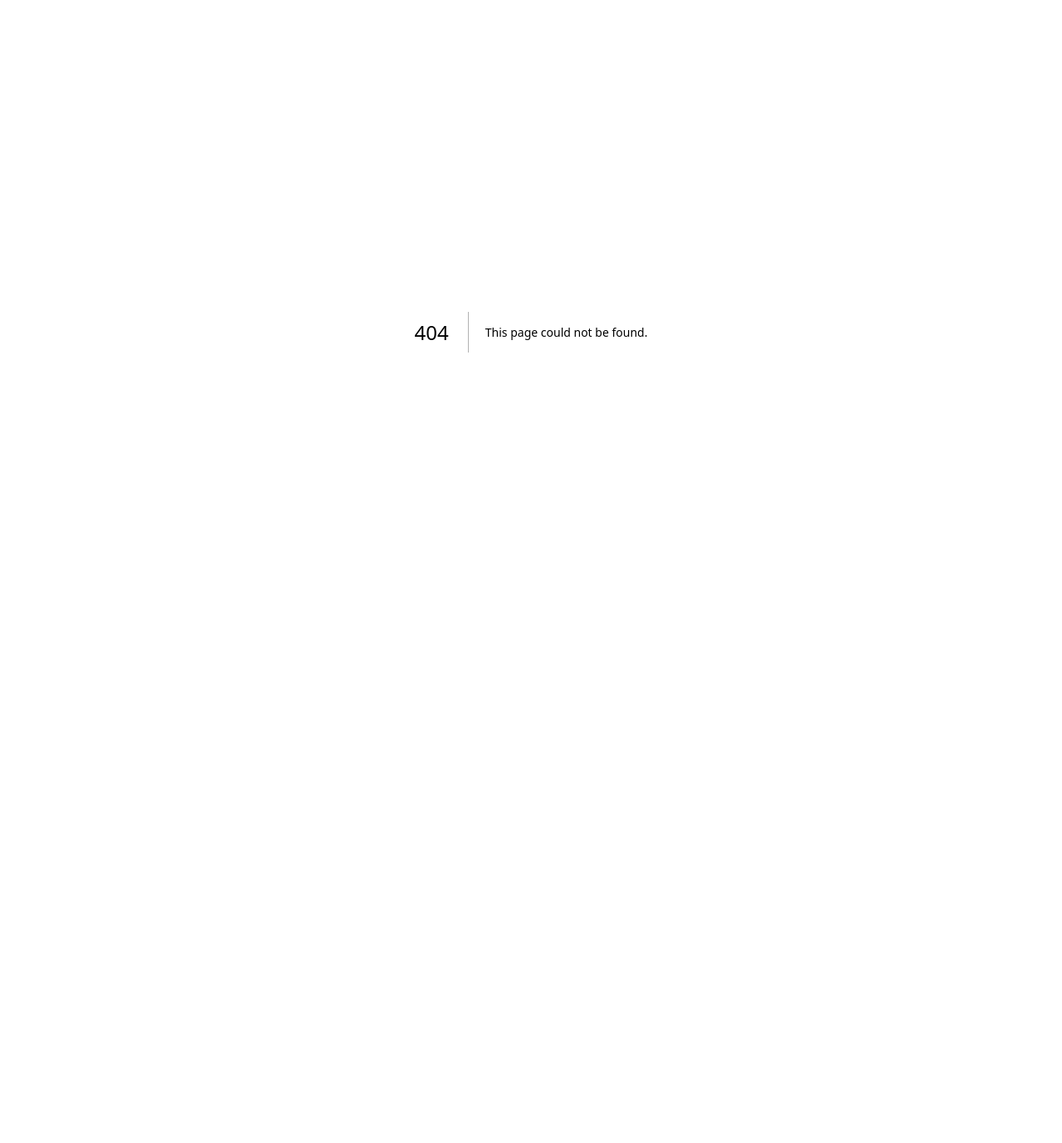
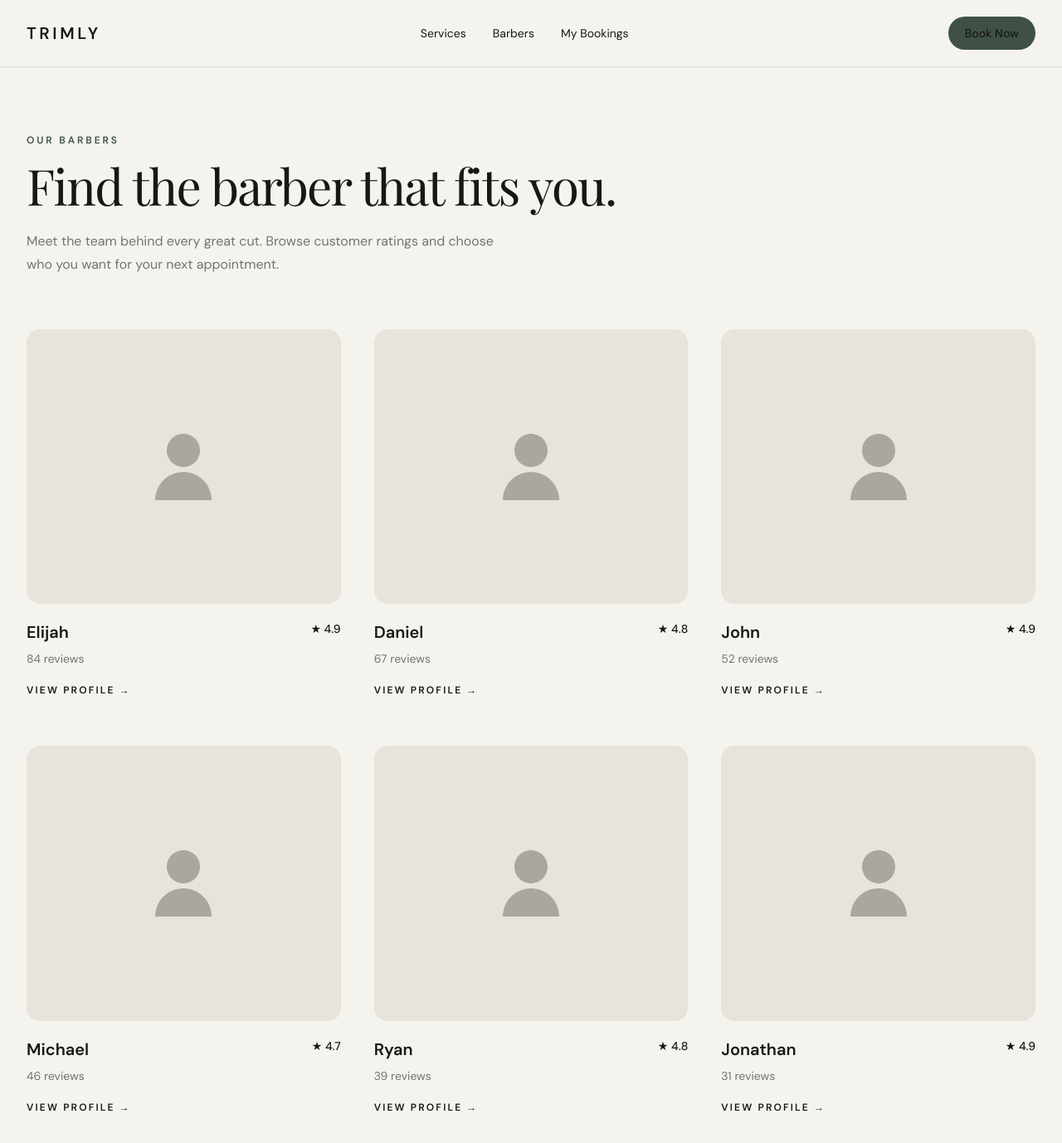
Before and after one commit to jamesmichl/Trimly, a Next.js app: page /barbers in a window 1280 px wide. Before the commit this address had no page. Shown: the top 1378 px of the page at 83% size. Before the commit the page ends 800 px from the top, so only its background shows below. Built offline with nearby package versions, Linux system fonts and the light colour scheme; a web font is replaced by a local one.

Commit message:
feat: add barbers page

```diff
--- /dev/null
+++ b/src/app/barbers/page.tsx
@@ -0,0 +1,80 @@
+import Navbar from "@/components/layout/Navbar";
+import BarberCard from "@/components/barber/BarberCard";
+
+const barbers = [
+  {
+    id: "elijah",
+    name: "Elijah",
+    rating: 4.9,
+    reviewCount: 84,
+  },
+  {
+    id: "daniel",
+    name: "Daniel",
+    rating: 4.8,
+    reviewCount: 67,
+  },
+  {
+    id: "john",
+    name: "John",
+    rating: 4.9,
+    reviewCount: 52,
+  },
+  {
+    id: "michael",
+    name: "Michael",
+    rating: 4.7,
+    reviewCount: 46,
+  },
+  {
+    id: "ryan",
+    name: "Ryan",
+    rating: 4.8,
+    reviewCount: 39,
+  },
+  {
+    id: "jonathan",
+    name: "Jonathan",
+    rating: 4.9,
+    reviewCount: 31,
+  },
+];
+
+export default function BarbersPage() {
+  return (
+    <>
+      <Navbar />
+
+      <main>
+        <section className="mx-auto max-w-7xl px-6 py-16 lg:px-8 lg:py-20">
+          <div className="max-w-3xl">
+            <p className="text-xs font-semibold uppercase tracking-[0.24em] text-primary">
+              Our Barbers
+            </p>
+
+            <h1 className="mt-4 font-display text-5xl tracking-[-0.03em] sm:text-6xl">
+              Find the barber that fits you.
+            </h1>
+
+            <p className="mt-6 max-w-xl text-base leading-7 text-muted">
+              Meet the team behind every great cut. Browse customer ratings and
+              choose who you want for your next appointment.
+            </p>
+          </div>
+
+          <div className="mt-16 grid gap-x-10 gap-y-14 md:grid-cols-2 lg:grid-cols-3">
+            {barbers.map((barber) => (
+              <BarberCard
+                key={barber.id}
+                id={barber.id}
+                name={barber.name}
+                rating={barber.rating}
+                reviewCount={barber.reviewCount}
+              />
+            ))}
+          </div>
+        </section>
+      </main>
+    </>
+  );
+}
```
